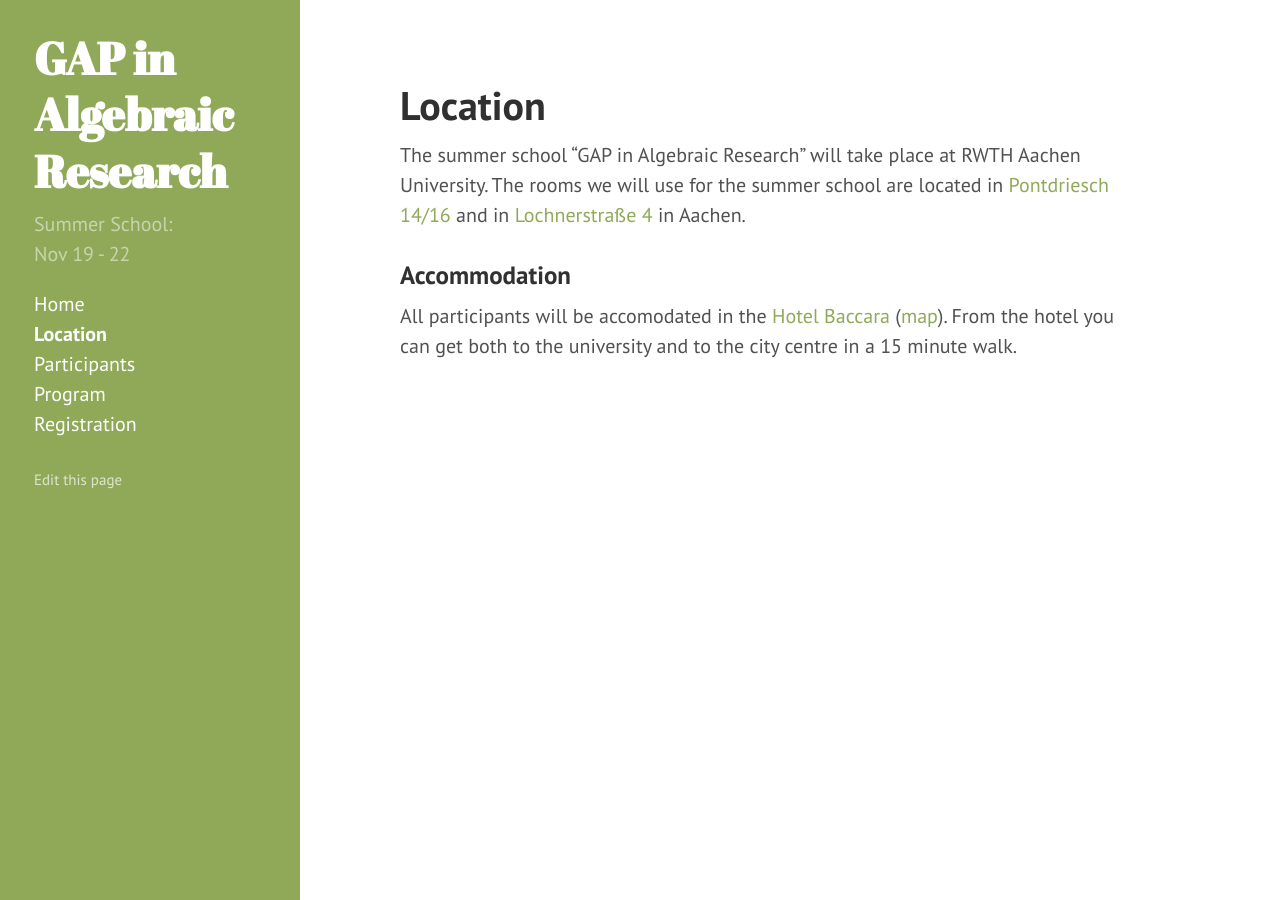
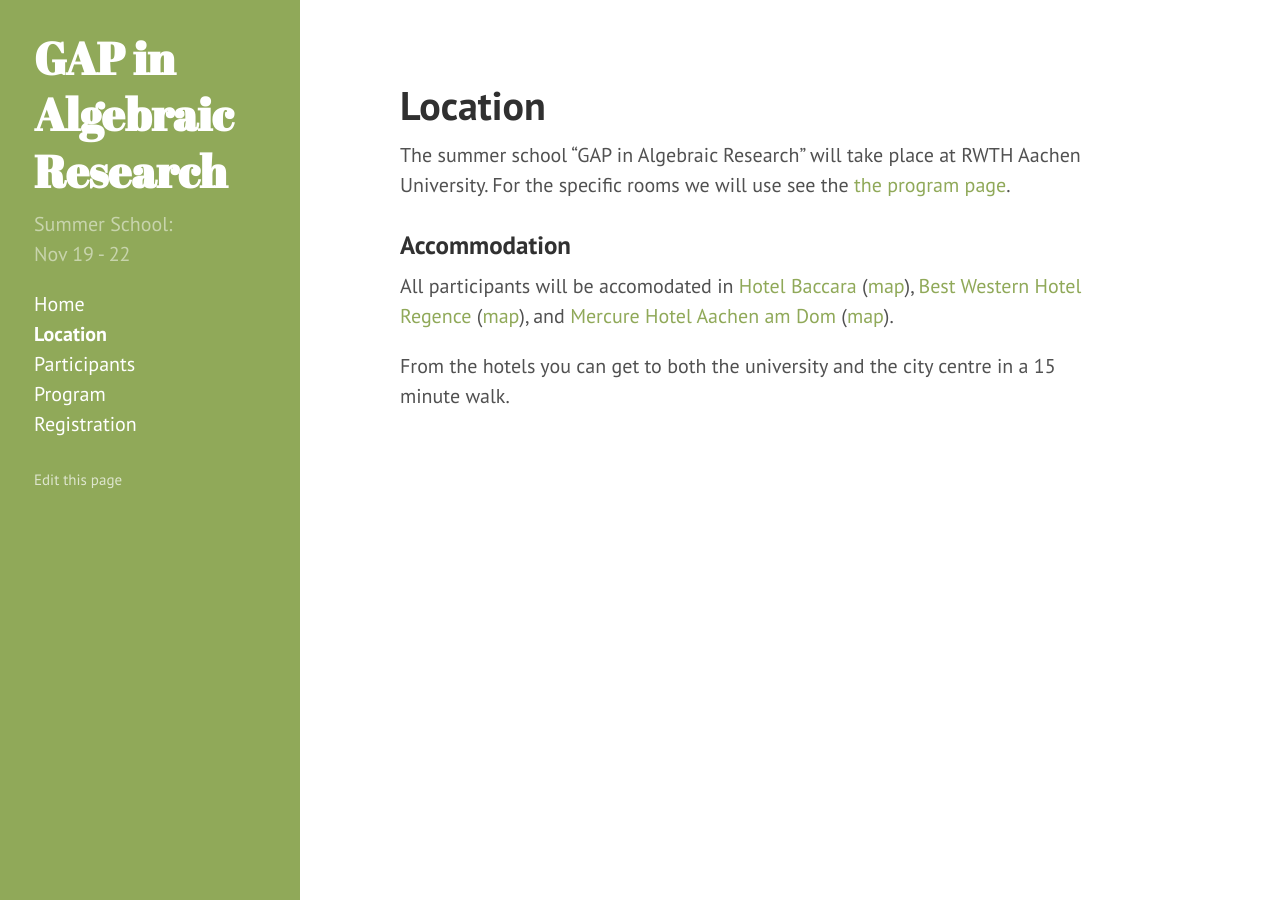
Before and after one commit to lbfm-rwth/gap-in-algebraic-research-2018, a Jekyll site: the page built from location.md, in a window 1280 px wide. Built offline with Jekyll 4.4.1, drawn with Linux system fonts in a browser that asks for light colours.

Commit message:
Update location and index

```diff
--- a/location.md
+++ b/location.md
@@ -4,14 +4,18 @@ title: Location
 ---
 
 The summer school "GAP in Algebraic Research" will take place at RWTH Aachen University.
-The rooms we will use for the summer school are located in
-[Pontdriesch 14/16](https://www.openstreetmap.org/way/79514247)
-and in
-[Lochnerstraße 4](https://www.openstreetmap.org/relation/7324747#map=19/50.77389/6.07554)
-in Aachen.
+For the specific rooms we will use see the
+[the program page]({{ site.baseurl }}/program).
 
 <h3>Accommodation</h3>
 
-All participants will be accomodated in the [Hotel Baccara](https://hotel-baccara.de/)
-([map](https://www.openstreetmap.org/search?query=hotel%20baccara%20aachen#map=19/50.77628/6.07186)).
-From the hotel you can get both to the university and to the city centre in a 15 minute walk.
+All participants will be accomodated in
+[Hotel Baccara](https://hotel-baccara.de/)
+([map](https://www.openstreetmap.org/search?query=hotel%20baccara%20aachen#map=19/50.77628/6.07186)),
+[Best Western Hotel Regence](https://www.bestwestern.de/hotels/Aachen/Best-Western-Plus-Hotel-Regence)
+([map](https://www.openstreetmap.org/search?query=best%20western%20regence#map=19/50.77777/6.09142)),
+and
+[Mercure Hotel Aachen am Dom](https://www.accorhotels.com/de/hotel-5326-mercure-hotel-aachen-am-dom/index.shtml)
+([map](https://www.openstreetmap.org/search?query=mercure%20hotel%20aachen%20am%20dom#map=19/50.77556/6.08816)).
+
+From the hotels you can get to both the university and the city centre in a 15 minute walk.
```
Also changed, not shown: index.md (+1 -1 lines).
